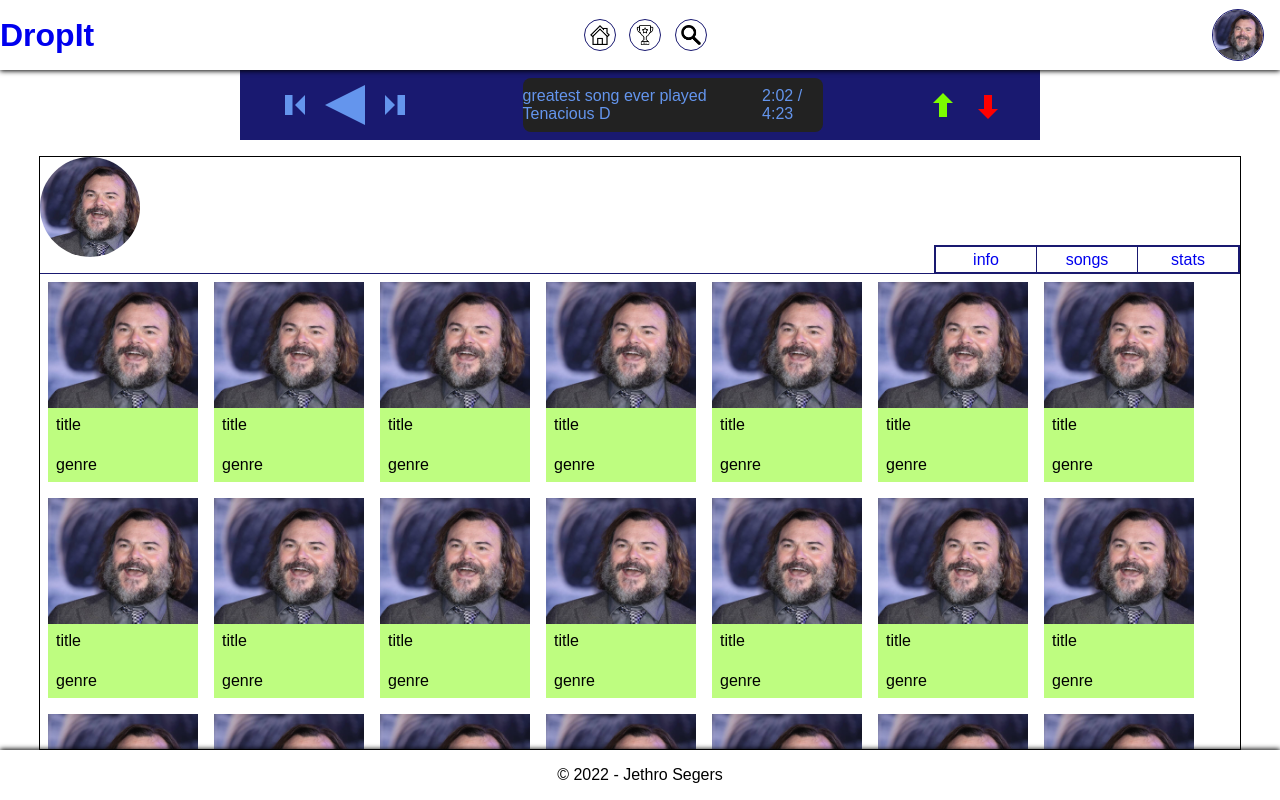
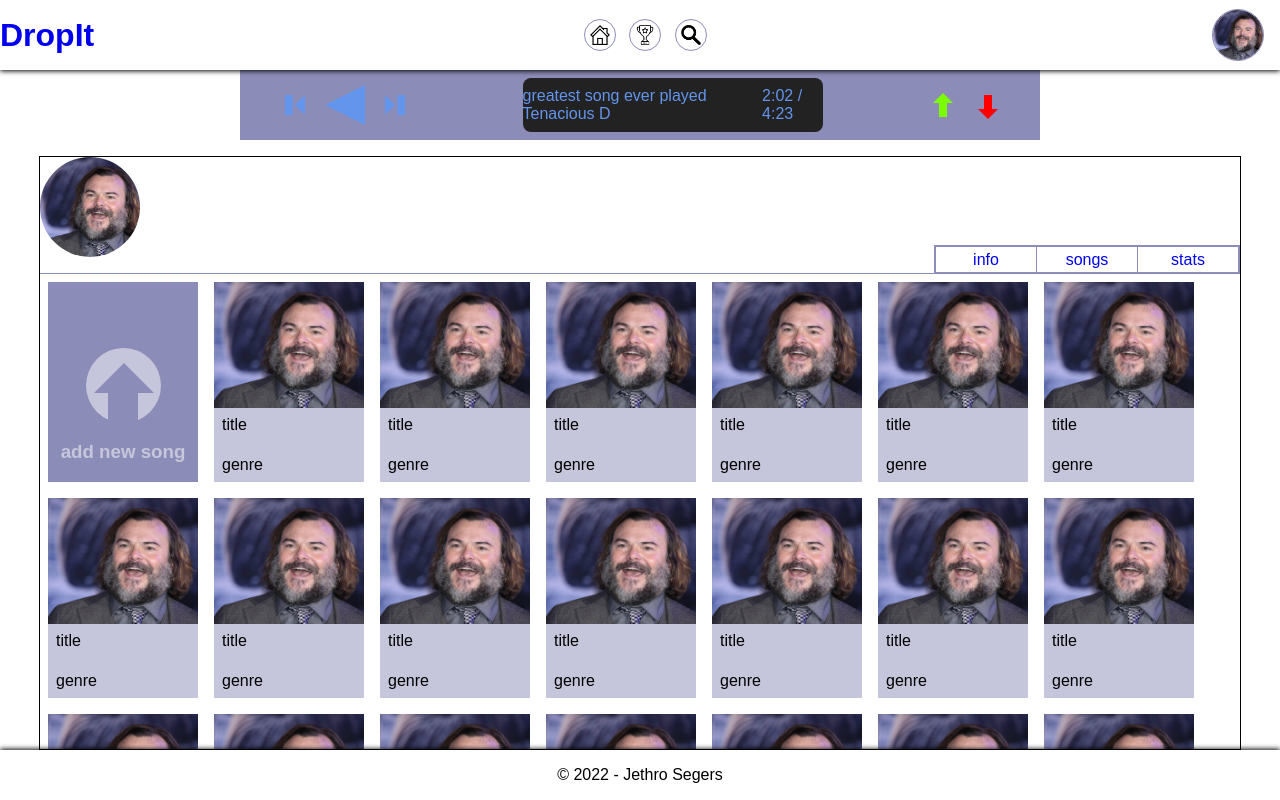
Before and after one commit to J-Segers/drop-it-FE, a React (Create React App) app: page /profile/songs in a window 1280 px wide. Built offline with nearby package versions, Linux system fonts and the light colour scheme.

Commit message:
added a upload button to the songbook and added graphs with react-google-charts

```diff
--- a/package.json
+++ b/package.json
@@ -8,6 +8,7 @@
     "@testing-library/user-event": "^13.5.0",
     "react": "^18.2.0",
     "react-dom": "^18.2.0",
+    "react-google-charts": "^4.0.0",
     "react-router-dom": "^6.3.0",
     "react-scripts": "5.0.1",
     "web-vitals": "^2.1.4"
--- a/src/components/body/Body.js
+++ b/src/components/body/Body.js
@@ -6,6 +6,7 @@ import Home from "../../pages/home/Home";
 import Profile from "../../pages/profile/Profile";
 import Info from "../../pages/profile/subPages/info/Info";
 import SongBook from "../../pages/profile/subPages/songBook/SongBook";
+import Stats from "../../pages/profile/subPages/stats/Stats";
 
 function Body() {
     const {isLargePlayer} = useContext(MusicPlayerContext);
@@ -16,7 +17,7 @@ function Body() {
                 <Route path={"/profile/*"} element={<Profile />}>
                     <Route path={"info"} element={<Info />} />
                     <Route path={"songs"} element={<SongBook />} />
-                    {/*<Route path={"stats"} element={<Stats />} />*/}
+                    <Route path={"stats"} element={<Stats />} />
                     {/*<Route path={"settings"} element={<Settings />} />*/}
                 </Route>
             </Routes>
--- a/src/index.css
+++ b/src/index.css
@@ -3,7 +3,10 @@
   --footer-height: 50px;
   --large-player-height: 350px;
   --small-player-height: 70px;
-  --main-color: midnightblue;
+  --profile-header-height: 116px;
+  --profile-body-height: calc(100vh - var(--header-height) - var(--small-player-height) - var(--profile-header-height) - var(--footer-height));
+  --main-color: #8c8cb8;
+  --main-border-color: midnightblue;
   --button-color: cornflowerblue;
   --up-vote-color : lawngreen;
   --down-vote-color: red;
--- a/src/pages/profile/Profile.css
+++ b/src/pages/profile/Profile.css
@@ -9,7 +9,7 @@
 
 #profile-header {
     width: 1200px;
-    height: 116px;
+    height: var(--profile-header-height);
     display: flex;
     justify-content: space-between;
     align-items: end;
--- a/src/pages/profile/subPages/songBook/Song/Song.css
+++ b/src/pages/profile/subPages/songBook/Song/Song.css
@@ -5,7 +5,7 @@
     flex-direction: column;
     justify-content: space-between;
     align-items: center;
-    background-color: lawngreen;
+    background-color: var(--main-color);
     margin: 8px;
 }
 
--- a/src/pages/profile/subPages/songBook/SongBook.css
+++ b/src/pages/profile/subPages/songBook/SongBook.css
@@ -19,3 +19,47 @@
 .song-book-container::-webkit-scrollbar-thumb {
     background: var(--main-color);
 }
+
+#upload-btn {
+    width: 150px;
+    height: 200px;
+    display: flex;
+    flex-direction: column;
+    justify-content: end;
+    align-items: center;
+    color: rgba(255, 255, 255, 0.5);
+    background-color: var(--main-color);
+    margin: 8px;
+}
+
+#upload-filler {
+    width: 75px;
+    height: 75px;
+    border-radius: 50%;
+    background-color: rgba(255, 255, 255, 0.5);
+    position: relative;
+}
+
+#upload-filler:before {
+    width: 0;
+    height: 0;
+    content: "";
+    position: absolute;
+    left: 8px;
+    bottom: 30px;
+    border-left: 30px solid transparent;
+    border-top: 30px solid transparent;
+    border-right: 30px solid transparent;
+    border-bottom: 30px solid  var(--main-color);
+}
+
+#upload-filler:after {
+    width: 30px;
+    height: 40px;
+    content: "";
+    position: absolute;
+    background-color: var(--main-color);
+    left: calc(45px / 2);
+    bottom: 0;
+
+}
--- a/src/pages/profile/subPages/songBook/SongBook.js
+++ b/src/pages/profile/subPages/songBook/SongBook.js
@@ -36,7 +36,12 @@ function Songs() {
                     ["title", "artist", "collabs", "length", "genre", "songwriter", "file"],
                     ["title", "artist", "collabs", "length", "genre", "songwriter", "file"]];
     return (
-        <div className={"song-book-container"}>{songList.map((songInfo) => {
+        <div className={"song-book-container"}>
+            <div id={"upload-btn"}>
+                <div id={"upload-filler"} />
+                <h3>add new song</h3>
+            </div>
+            {songList.map((songInfo) => {
             return <Song song={songInfo}/>;
         })}</div>
     );
--- /dev/null
+++ b/src/pages/profile/subPages/stats/Stats.css
@@ -0,0 +1,29 @@
+#stats-container {
+    width: 1200px;
+    height: var(--profile-body-height);
+    display: flex;
+    flex-wrap: wrap;
+    justify-content: space-evenly;
+    align-items: start;
+    background: lawngreen;
+}
+
+#stats-container > h2 {
+    width: 100%;
+    display: flex;
+    justify-content: center;
+    align-items: center;
+}
+
+.chart {
+    width: 410px;
+    height: 210px;
+    display: flex;
+    justify-content: center;
+    align-items: center;
+    background: white;
+    border: 1px solid black;
+    border-radius: 5px;
+    margin: 10px;
+    box-shadow: 1px 1px 5px blue;
+}
--- /dev/null
+++ b/src/pages/profile/subPages/stats/Stats.js
@@ -0,0 +1,85 @@
+import React from 'react';
+import "./Stats.css";
+import {Chart} from "react-google-charts";
+
+function Stats() {
+
+    const data = [
+        ["month", "followers"],
+        ["january", 0],
+        ["february", 4],
+        ["march", 8],
+        ["april", 16],
+        ["may", 32],
+        ["june", 16],
+        ["july", 24],
+        ["august", 24],
+        ["september", 40],
+        ["oktober", 60],
+        ["november", 53],
+        ["december", 79],
+
+    ];
+
+    const options = {
+        hAxis: {
+            title: "past 30 days",
+        },
+        vAxis: {
+            title: "followers",
+        },
+        series: {
+            1: { curveType: "function" },
+        },
+        legend: {position: "top"},
+
+    };
+
+    return (
+        <div id={"stats-container"}>
+            <h2>Channel Statistics</h2>
+            <div className={"chart"}>
+                <Chart
+                chartType={"LineChart"}
+                data={data}
+                options={options}
+                width="400px"
+                height="200px"
+                legendToggle
+            />
+            </div>
+            <div className={"chart"}>
+                <Chart
+                chartType={"LineChart"}
+                data={data}
+                options={options}
+                width="400px"
+                height="200px"
+                legendToggle
+            />
+            </div>
+            <div className={"chart"}>
+                <Chart
+                chartType={"LineChart"}
+                data={data}
+                options={options}
+                width="400px"
+                height="200px"
+                legendToggle
+            />
+            </div>
+            <div className={"chart"}>
+                <Chart
+                chartType={"LineChart"}
+                data={data}
+                options={options}
+                width="400px"
+                height="200px"
+                legendToggle
+            />
+            </div>
+        </div>
+    );
+}
+
+export default Stats;
```
Also changed, not shown: 1 other file (tests, documents, lock files or other folders).
